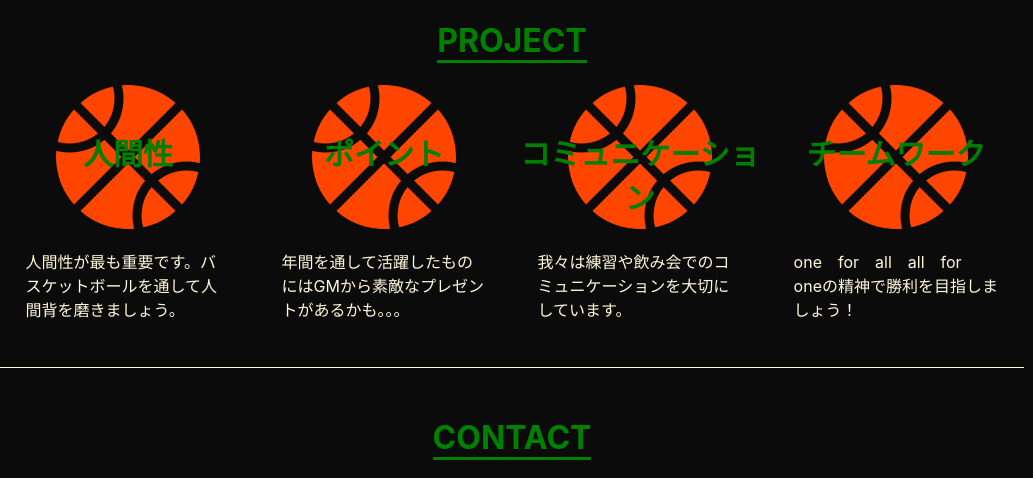
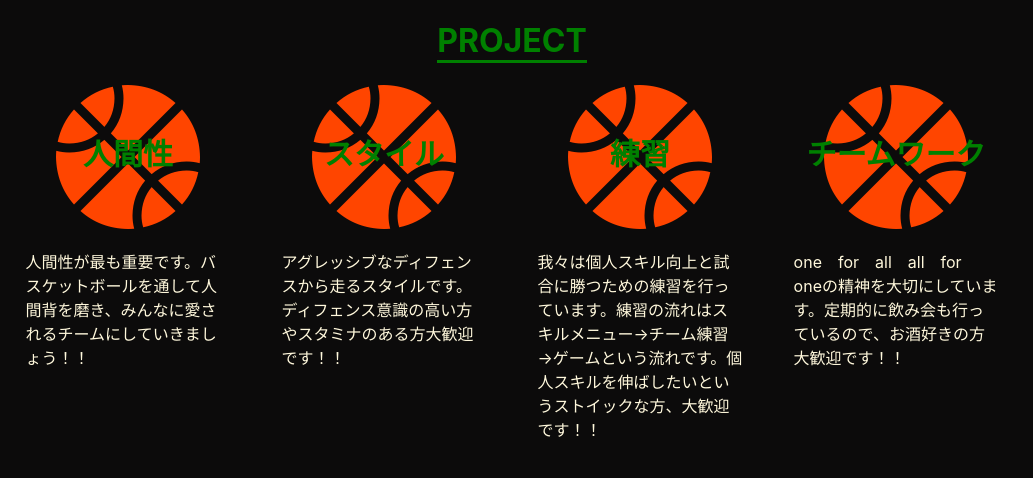
Before and after one commit to hippo0408/syoei.bbc, a plain HTML site: page index.html in a window 1280 px wide. Shown: the part 8660-9138 px from the top of the page, without its empty margins (0-1033 px from the left). Drawn offline with Linux system fonts and the light colour scheme.

Commit message:
Update index.html

```diff
--- a/index.html
+++ b/index.html
@@ -729,24 +729,24 @@
         <span class="fas fa-basketball-ball"></span>
         <p>人間性</p>
         </div>
-        <p class="lesson-text">人間性が最も重要です。バスケットボールを通して人間背を磨きましょう。</p>
+        <p class="lesson-text">人間性が最も重要です。バスケットボールを通して人間背を磨き、みんなに愛されるチームにしていきましょう！！</p>
         </div>
 
 
         <div class="lesson">
         <div class="lesson-icon">
         <span class="fas fa-basketball-ball"></span>
-        <p>ポイント</p>
+        <p>スタイル</p>
         </div>
-        <p class="lesson-text">年間を通して活躍したものにはGMから素敵なプレゼントがあるかも。。。</p>
+        <p class="lesson-text">アグレッシブなディフェンスから走るスタイルです。ディフェンス意識の高い方やスタミナのある方大歓迎です！！</p>
         </div>
 
         <div class="lesson">
         <div class="lesson-icon">
         <span class="fas fa-basketball-ball"></span>
-        <p>コミュニケーション</p>
+        <p>練習</p>
         </div>
-        <p class="lesson-text">我々は練習や飲み会でのコミュニケーションを大切にしています。</p>
+        <p class="lesson-text">我々は個人スキル向上と試合に勝つための練習を行っています。練習の流れはスキルメニュー→チーム練習→ゲームという流れです。個人スキルを伸ばしたいというストイックな方、大歓迎です！！</p>
 
         </div>
 
@@ -756,7 +756,7 @@
         <span class="fas fa-basketball-ball"></span>
         <p>チームワーク</p>
         </div>
-        <p class="lesson-text">one　for　all　all　for　oneの精神で勝利を目指しましょう！</p>
+        <p class="lesson-text">one　for　all　all　for　oneの精神を大切にしています。定期的に飲み会も行っているので、お酒好きの方大歓迎です！！</p>
         </div>
         </div>
         </div>
```
